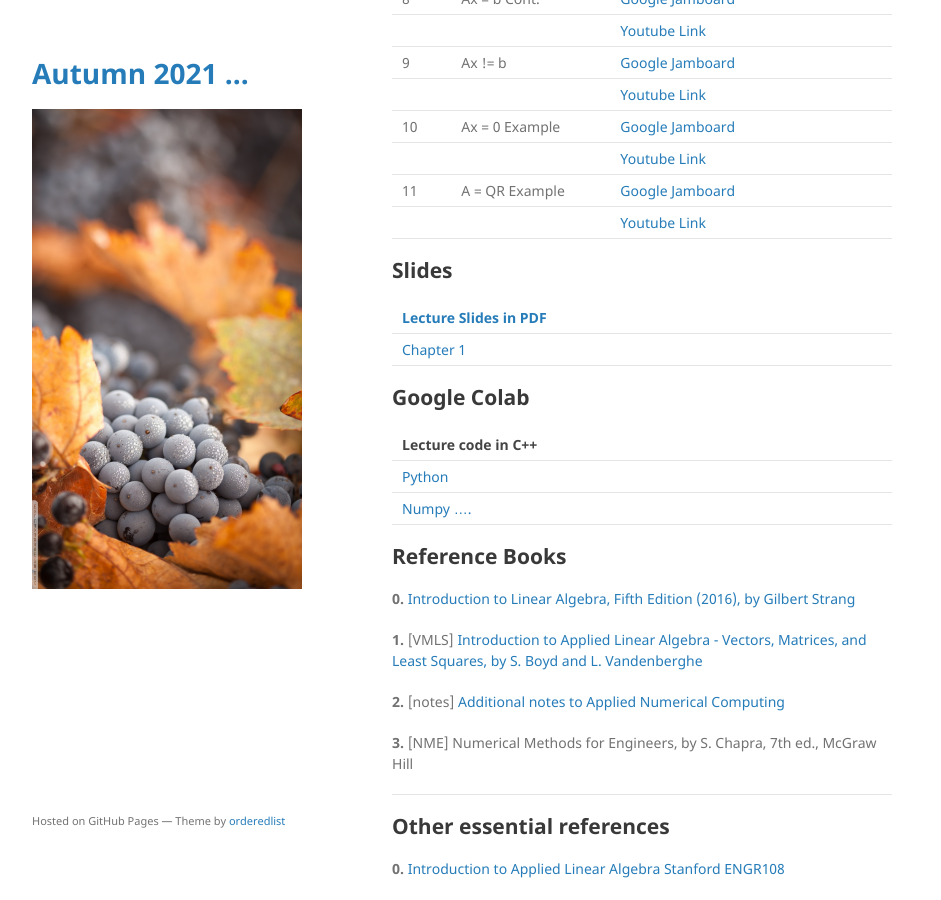
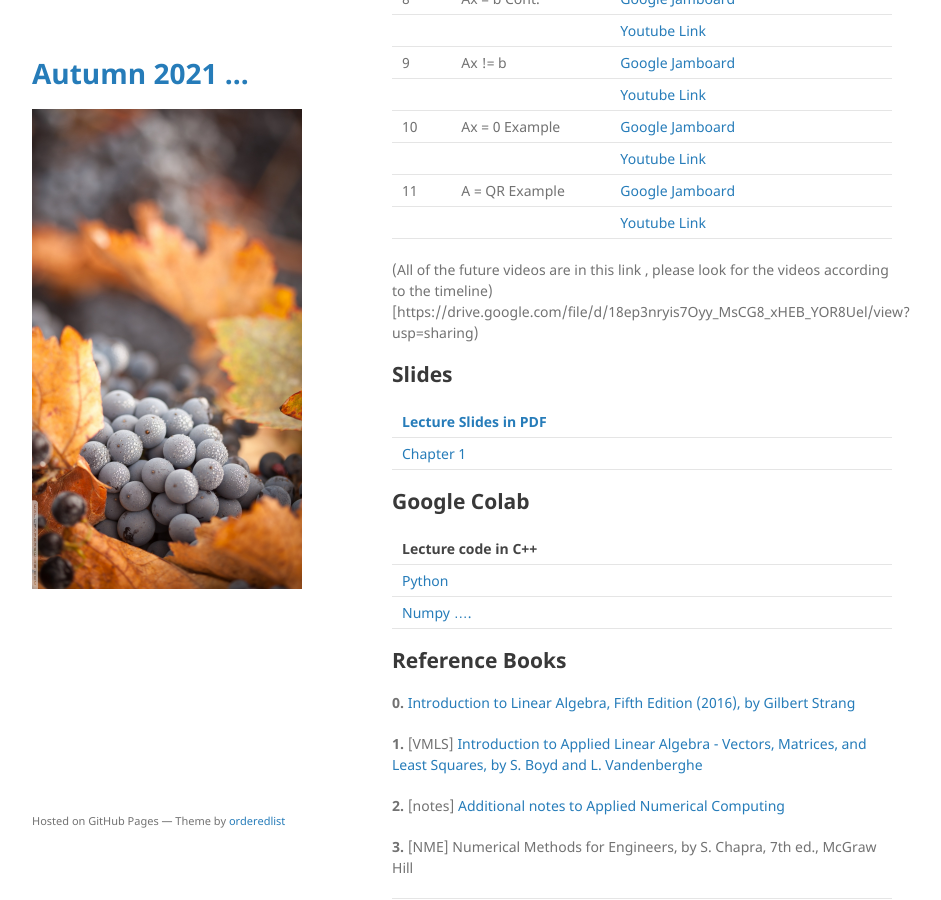
Before and after one commit to mohammadmotiurrahman/mohammadmotiurrahman.github.io, a Jekyll site: the page built from cse317_2/index.md, in a window 1280 px wide and 900 px high, scrolled down 4747 px. Shown: the whole window, without its empty margins (178-1119 px from the left). Built offline with Jekyll 4.4.1, drawn with Linux system fonts in a browser that asks for light colours; our own code applies the rules of GitHub Pages for plain Markdown files.

Commit message:
Update index.md

```diff
--- a/cse317_2/index.md
+++ b/cse317_2/index.md
@@ -131,6 +131,8 @@
 |         |              | [Youtube Link](https://drive.google.com/file/d/1T58aqo0DtGo5bnx5oAAJJRVJ1XFbnody/view?usp=sharing)              |
 
 
+(All of the future videos are in this link , please look for the videos according to the timeline)[https://drive.google.com/file/d/18ep3nryis7Oyy_MsCG8_xHEB_YOR8Uel/view?usp=sharing)
+
 ## Slides
 
 | [Lecture Slides in PDF](https://github.com/mohammadmotiurrahman/mohammadmotiurrahman.github.io/tree/main/cse317_2/slides)  |
```
